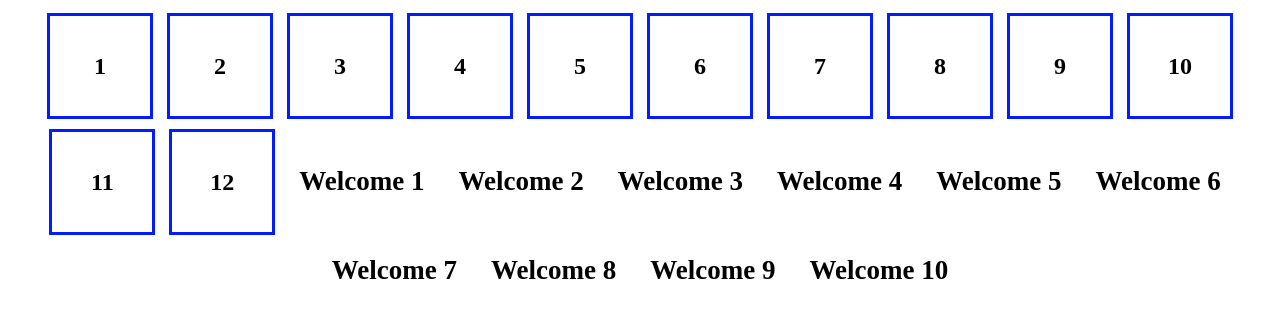
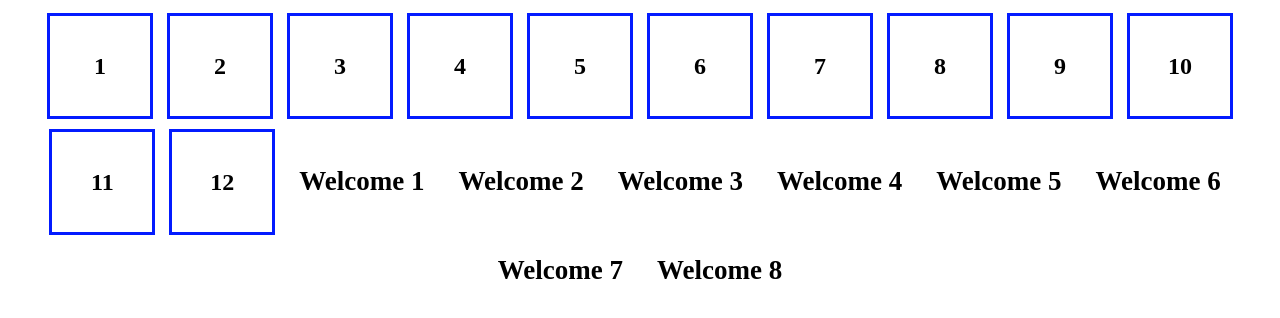
Before and after one commit to Doumbouyah-Dev/SimpleRandomColor, a plain HTML site: page index.html in a window 1280 px wide. Drawn offline with Linux system fonts and the light colour scheme.

Commit message:
Update index.html
Removed two h1s

```diff
--- a/index.html
+++ b/index.html
@@ -37,8 +37,6 @@
   <h1>Welcome 6 </h1>
   <h1>Welcome 7 </h1>
   <h1>Welcome 8 </h1>
-  <h1>Welcome 9 </h1>
-  <h1>Welcome 10 </h1>
 
 
 
```
